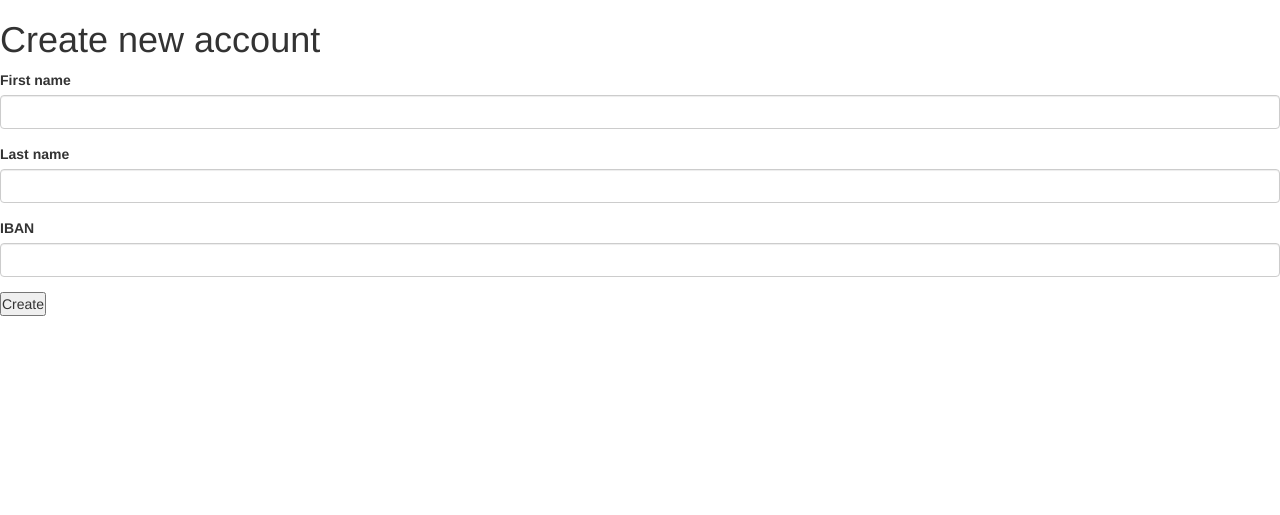
After one commit to serg-cymbaluk/bank-accounts, a Django app: page /accounts/create/ in a window 1280 px wide. The commit adds this page. Shown: the top 515 px of the page. Run offline with Django 3.2, Linux system fonts and the light colour scheme; the visitor is signed in with stand-in values (Sample User, id 1); some libraries are stand-ins or nearby versions.

Commit message:
Add basic CRUD structure for accounts

```diff
--- /dev/null
+++ b/bank_accounts/accounts/forms.py
@@ -0,0 +1,7 @@
+from django import forms
+
+
+class AccountForm(forms.Form):
+    first_name = forms.CharField(required=True)
+    last_name = forms.CharField(required=True)
+    iban = forms.CharField(required=True)
--- /dev/null
+++ b/bank_accounts/accounts/templates/accounts/create.html
@@ -0,0 +1,10 @@
+{% extends 'layout.html' %}
+
+{% block content %}
+  <h1>Create new account</h1>
+
+  <form method="POST" action="">
+    {% include './form.html' with form=form %}
+    <input type="submit" value="Create" />
+  </form>
+{% endblock %}
--- /dev/null
+++ b/bank_accounts/accounts/templates/accounts/delete.html
@@ -0,0 +1,5 @@
+{% extends 'layout.html' %}
+
+{% block content %}
+  <h1>Delete account</h1>
+{% endblock %}
--- /dev/null
+++ b/bank_accounts/accounts/templates/accounts/form.html
@@ -0,0 +1,13 @@
+{% csrf_token %}
+<div class="form-group">
+  <label for="first_name">First name</label>
+  <input type="text" class="form-control" name="first_name" />
+</div>
+<div class="form-group">
+  <label for="first_name">Last name</label>
+  <input type="text" class="form-control" name="last_name" />
+</div>
+<div class="form-group">
+  <label for="first_name">IBAN</label>
+  <input type="text" class="form-control" name="iban" />
+</div>
--- /dev/null
+++ b/bank_accounts/accounts/urls.py
@@ -0,0 +1,11 @@
+from django.conf.urls import url
+
+import bank_accounts.accounts.views as views
+
+urlpatterns = [
+    url(r'^list/$', views.list_accounts, name='list-accounts'),
+    url(r'^create/$', views.create_account, name='create-account'),
+    url(r'^view/$', views.view_account, name='view-account'),
+    url(r'^update/$', views.update_account, name='update-account'),
+    url(r'^delete/$', views.delete_account, name='delete-account'),
+]
--- a/bank_accounts/accounts/views.py
+++ b/bank_accounts/accounts/views.py
@@ -1,10 +1,54 @@
 # -*- coding: utf-8 -*-
 from __future__ import unicode_literals
 
+import uuid
+
 from django.contrib.auth.decorators import login_required
-from django.shortcuts import render
+from django.contrib.auth.models import User
+from django.shortcuts import render, redirect, reverse
+
+from .forms import AccountForm
+from .models import Account
 
 
 @login_required
 def list_accounts(request):
-    return render(request, 'accounts/list.html')
+    accounts = Account.objects.filter(creator=request.user)
+    return render(request, 'accounts/list.html', {'accounts': accounts})
+
+
+@login_required
+def create_account(request):
+    form = AccountForm()
+
+    if request.method == 'POST':
+        form = AccountForm(data=request.POST)
+        if form.is_valid():
+            user = User.objects.create_user(
+                username=uuid.uuid4().hex,
+                first_name=form.cleaned_data['first_name'],
+                last_name=form.cleaned_data['last_name']
+            )
+            account = Account.objects.create(
+                user=user,
+                iban=form.cleaned_data['iban'],
+                creator=request.user
+            )
+            return redirect(reverse('list-accounts'))
+
+    return render(request, 'accounts/create.html', {'form': form})
+
+
+@login_required
+def view_account(request, pk):
+    return render(request, 'accounts/view.html')
+
+
+@login_required
+def update_account(request, pk):
+    return render(request, 'accounts/update.html')
+
+
+@login_required
+def delete_account(request, pk):
+    return render(request, 'accounts/delete.html')
--- a/bank_accounts/urls.py
+++ b/bank_accounts/urls.py
@@ -25,4 +25,5 @@ urlpatterns = [
     url(r'^auth/', include('allauth.urls')),
     url(r'^login/$', login),
     url(r'^$', list_accounts),
+    url(r'^accounts/', include('bank_accounts.accounts.urls')),
 ]
```
Also changed, not shown: bank_accounts/accounts/models.py (+7 -0 lines), bank_accounts/accounts/templates/accounts/list.html (+22 -1 lines), bank_accounts/accounts/templates/accounts/update.html (added, +10 -0 lines), bank_accounts/accounts/migrations/0001_initial.py (added), bank_accounts/accounts/templates/accounts/view.html (added).
